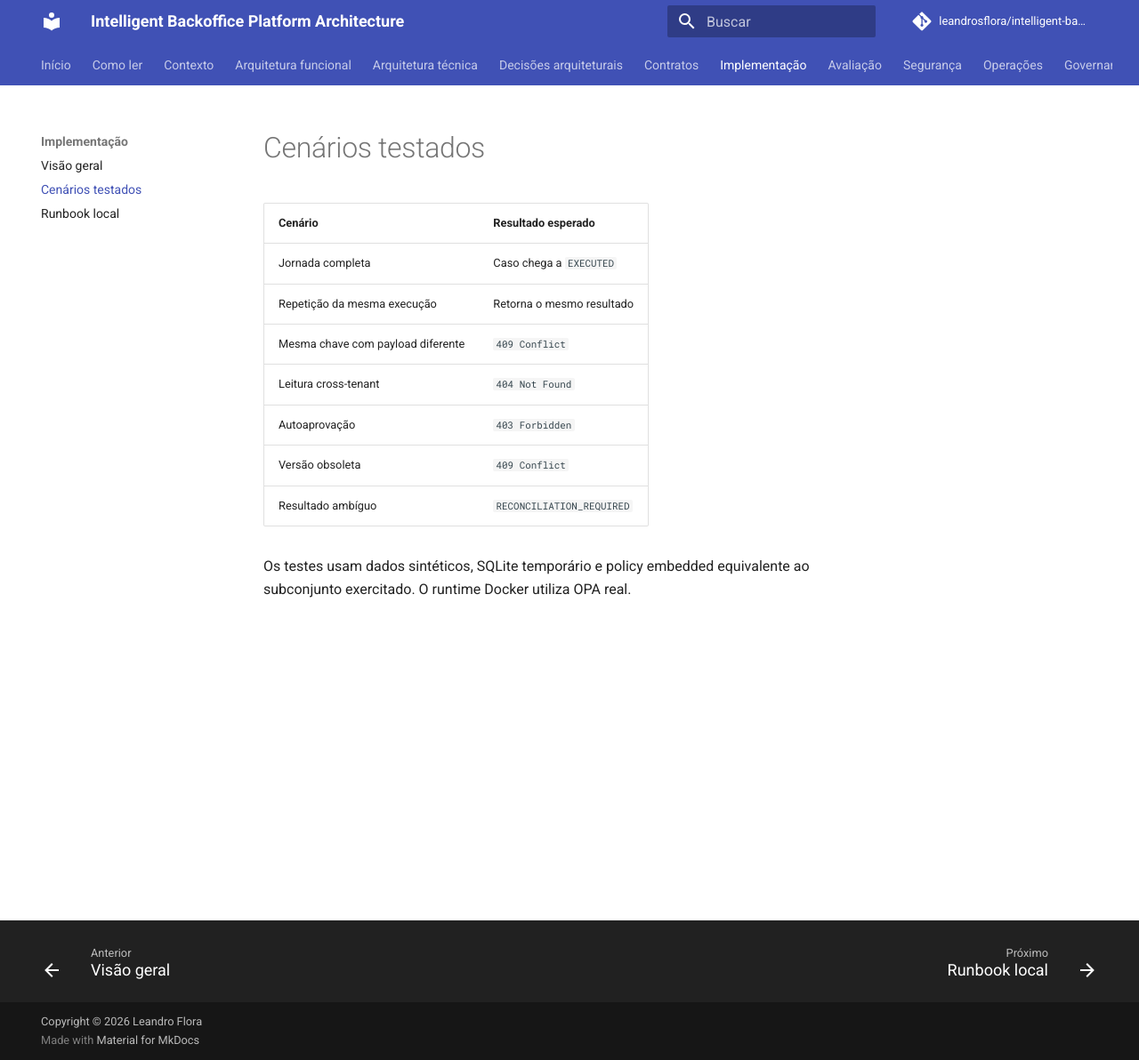
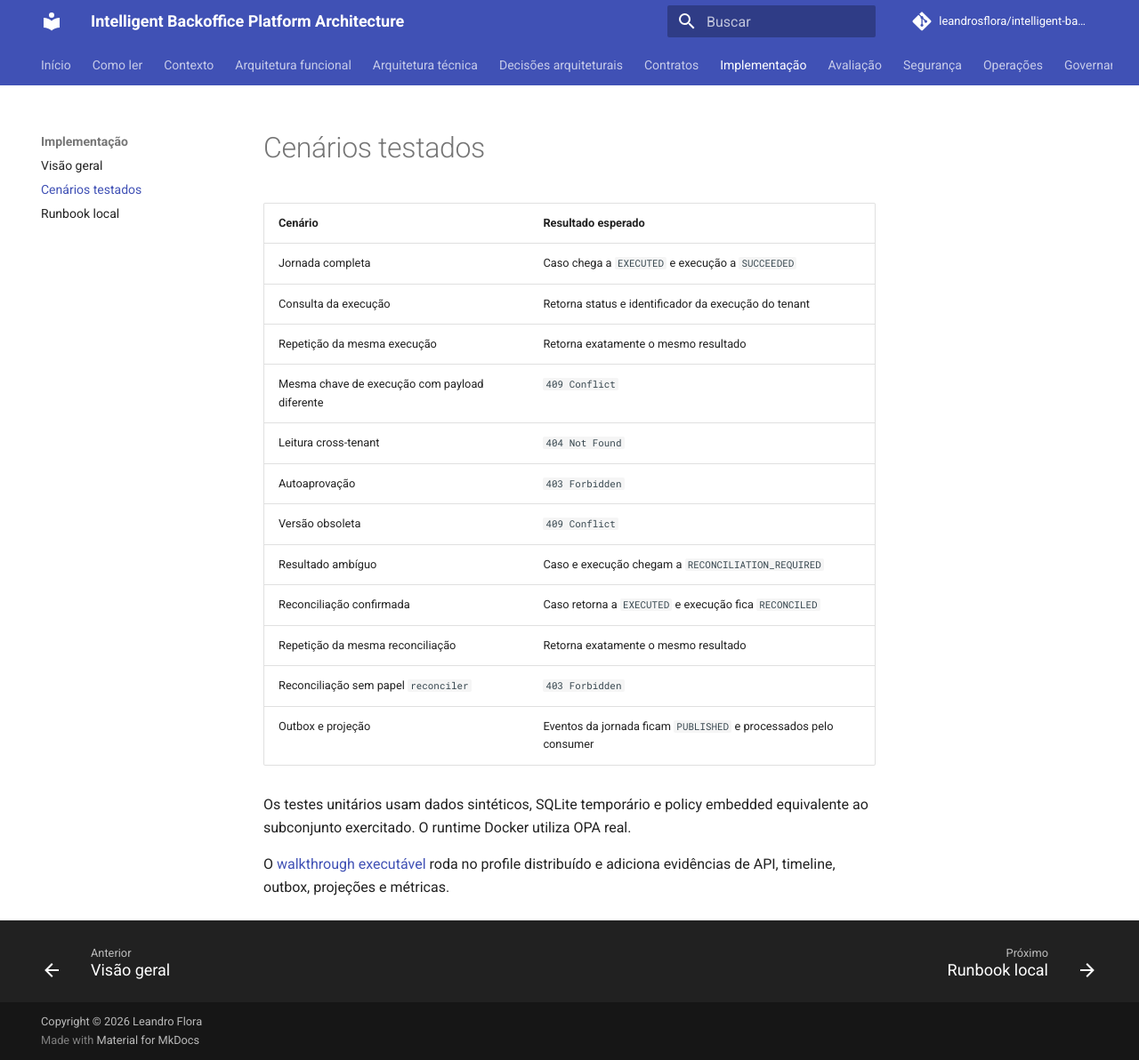
Before and after one commit to leandrosflora/intelligent-backoffice-platform-architecture, an MkDocs documentation site: the page built from docs/implementation/test-scenarios.md, in a window 1280 px wide and 1192 px high. Shown: the whole window at 89% size. Built offline with MkDocs 1.6.1 and Material for MkDocs 9.7.7, drawn with Linux system fonts in a browser that asks for light colours; comment, search, counter and statistics services are not loaded.

Commit message:
Documenta testes de reconciliação

```diff
--- a/docs/implementation/test-scenarios.md
+++ b/docs/implementation/test-scenarios.md
@@ -2,12 +2,19 @@
 
 | Cenário | Resultado esperado |
 |---|---|
-| Jornada completa | Caso chega a `EXECUTED` |
-| Repetição da mesma execução | Retorna o mesmo resultado |
-| Mesma chave com payload diferente | `409 Conflict` |
+| Jornada completa | Caso chega a `EXECUTED` e execução a `SUCCEEDED` |
+| Consulta da execução | Retorna status e identificador da execução do tenant |
+| Repetição da mesma execução | Retorna exatamente o mesmo resultado |
+| Mesma chave de execução com payload diferente | `409 Conflict` |
 | Leitura cross-tenant | `404 Not Found` |
 | Autoaprovação | `403 Forbidden` |
 | Versão obsoleta | `409 Conflict` |
-| Resultado ambíguo | `RECONCILIATION_REQUIRED` |
+| Resultado ambíguo | Caso e execução chegam a `RECONCILIATION_REQUIRED` |
+| Reconciliação confirmada | Caso retorna a `EXECUTED` e execução fica `RECONCILED` |
+| Repetição da mesma reconciliação | Retorna exatamente o mesmo resultado |
+| Reconciliação sem papel `reconciler` | `403 Forbidden` |
+| Outbox e projeção | Eventos da jornada ficam `PUBLISHED` e processados pelo consumer |
 
-Os testes usam dados sintéticos, SQLite temporário e policy embedded equivalente ao subconjunto exercitado. O runtime Docker utiliza OPA real.
+Os testes unitários usam dados sintéticos, SQLite temporário e policy embedded equivalente ao subconjunto exercitado. O runtime Docker utiliza OPA real.
+
+O [walkthrough executável](../tutorials/dispute-walkthrough.md) roda no profile distribuído e adiciona evidências de API, timeline, outbox, projeções e métricas.
```
